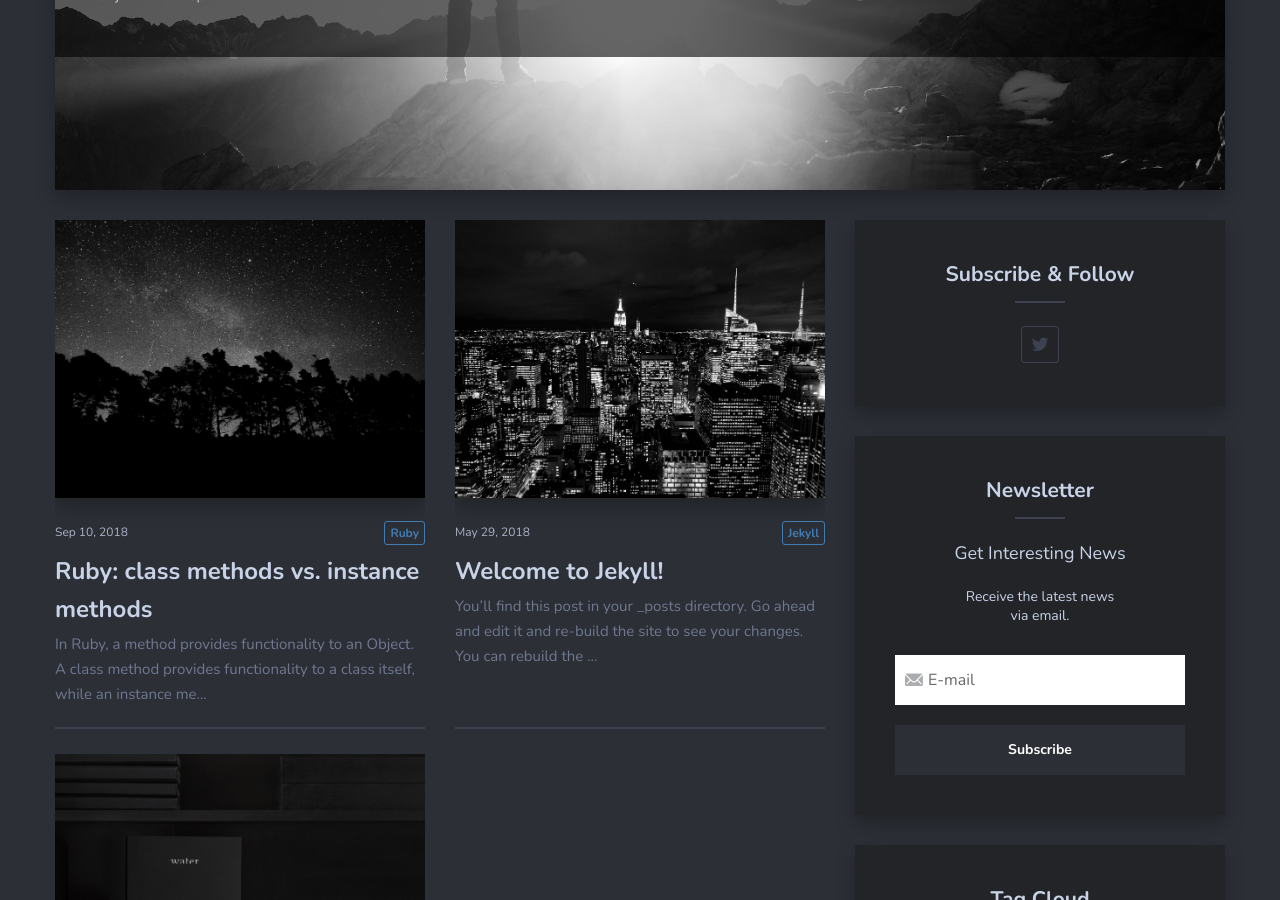
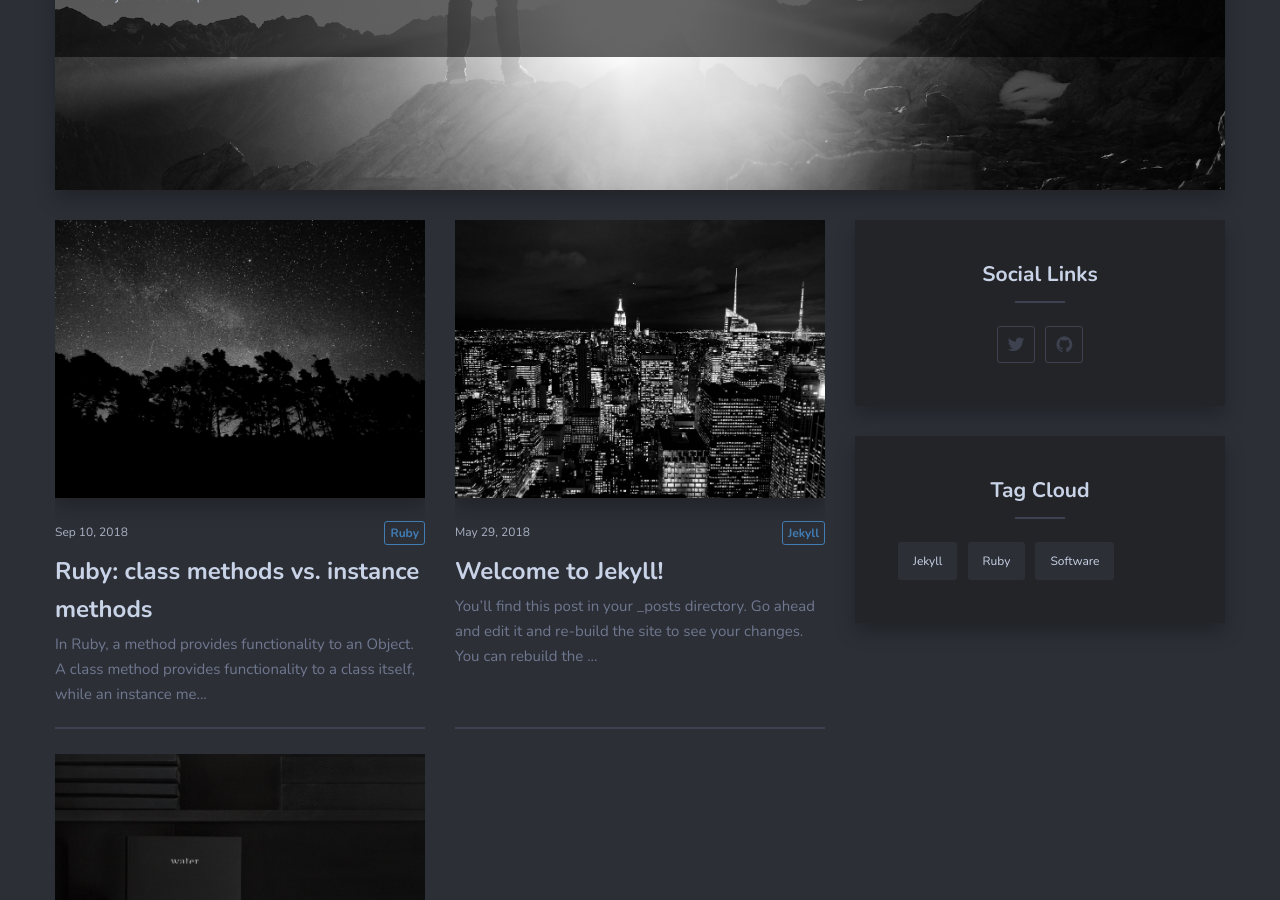
Before and after one commit to AdamLombard/AdamLombard.github.io, a Jekyll site: the page built from index.html, in a window 1280 px wide and 900 px high, scrolled down 505 px. Built offline with Jekyll 4.4.1, drawn with Linux system fonts in a browser that asks for light colours; the list of posts is cut into pages by our own code.

Commit message:
Clean up social media widget

```diff
--- a/_config.yml
+++ b/_config.yml
@@ -10,6 +10,7 @@ author-avatar:
 
 # Contact links
 facebook:
+github:           https://github.com/AdamLombard
 twitter:          https://twitter.com/AdamLombard
 instagram:
 pinterest:
--- a/_includes/sidebar.html
+++ b/_includes/sidebar.html
@@ -24,34 +24,23 @@
   {% endif %}
 
   <div class="widget widget-social">
-    <h3 class="widget-title">Subscribe & Follow</h3>
+    <h3 class="widget-title">Social Links</h3>
     <ul class="social-profiles list-reset">
-      {% if site.facebook %}
+      {% if site.twitter %}
       <li class="social-profiles-item">
-        <a href="{{ site.facebook }}" class="social-profiles-link"><i class="ion ion-logo-facebook"></i></a>
+        <a href="{{ site.twitter }}" class="social-profiles-link" title="follow me on twitter"><i class="ion ion-logo-twitter"></i></a>
       </li>
       {% else %} {% endif %}
 
-       {% if site.twitter %}
+      {% if site.github %}
       <li class="social-profiles-item">
-        <a href="{{ site.twitter }}" class="social-profiles-link"><i class="ion ion-logo-twitter"></i></a>
-      </li>
-      {% else %} {% endif %}
-
-      {% if site.instagram %}
-      <li class="social-profiles-item">
-        <a href="{{ site.instagram }}" class="social-profiles-link"><i class="ion ion-logo-instagram"></i></a>
-      </li>
-      {% else %} {% endif %}
-
-      {% if site.pinterest %}
-      <li class="social-profiles-item">
-        <a href="{{ site.pinterest }}" class="social-profiles-link"><i class="ion ion-logo-pinterest"></i></a>
+        <a href="{{ site.github }}" class="social-profiles-link" title="check out my github repos"><i class="ion ion-logo-github"></i></a>
       </li>
       {% else %} {% endif %}
     </ul>
   </div>
 
+  {% if site.mailchimp %}
   <div class="widget widget-newsletter">
     <h3 class="widget-title">Newsletter</h3>
     <div class="newsletter-subtitle">Get Interesting News</div>
@@ -68,8 +57,9 @@
       </div>
     </form>
   </div>
+  {% endif %}
 
-  {% if site.instafeed == true %}
+  {% if site.instafeed %}
   <div class="widget widget-instagram">
     <h3 class="widget-title">Instagram</h3>
     <div class="instagram-box">
```
